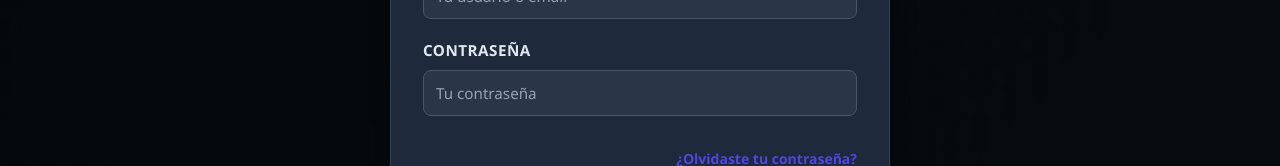
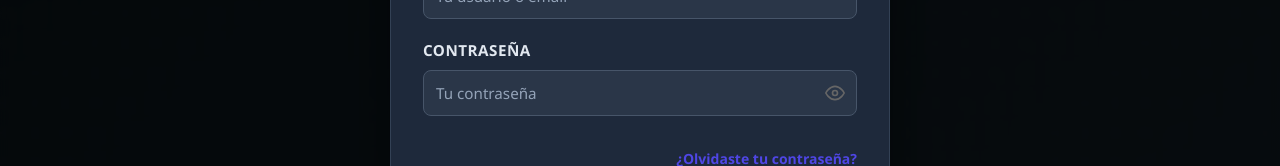
Before and after one commit to juan310619/Gestor_de_tareas, a React (Vite) app in the folder Fronted/: page / in a window 1280 px wide. Both pictures are taken after a click on the button "Iniciar sesión". Shown: the part 308-474 px from the top of the page. Built offline with nearby package versions, Linux system fonts and the light colour scheme; no server answers.

Commit message:
PRODUCCION 1.4

```diff
--- a/Fronted/src/components/LoginModal.tsx
+++ b/Fronted/src/components/LoginModal.tsx
@@ -17,6 +17,7 @@
 }: LoginProps) {
   const [username, setUsername] = useState("");
   const [password, setPassword] = useState("");
+  const [showPassword, setShowPassword] = useState(false);
   const [error, setError] = useState("");
   const [loading, setLoading] = useState(false);
 
@@ -96,14 +97,35 @@
 
           <div className="form-group">
             <label htmlFor="password">Contraseña</label>
+            <div className="password-input-container">
               <input
                 id="password"
-              type="password"
+                type={showPassword ? "text" : "password"}
                 value={password}
                 onChange={(e) => setPassword(e.target.value)}
                 placeholder="Tu contraseña"
                 disabled={loading}
               />
+              <button
+                type="button"
+                className="password-toggle"
+                onClick={() => setShowPassword(!showPassword)}
+                title={showPassword ? "Ocultar contraseña" : "Mostrar contraseña"}
+                tabIndex={-1}
+              >
+                {showPassword ? (
+                  <svg viewBox="0 0 24 24" fill="none" stroke="currentColor" strokeWidth="2" strokeLinecap="round" strokeLinejoin="round">
+                    <path d="M17.94 17.94A10.07 10.07 0 0 1 12 19c-7 0-11-8-11-8a18.45 18.45 0 0 1 5.06-5.94M9.9 4.24A9.12 9.12 0 0 1 12 4c7 0 11 8 11 8a18.5 18.5 0 0 1-2.16 3.19m-6.72-1.07a3 3 0 1 1-4.24-4.24"></path>
+                    <line x1="1" y1="1" x2="23" y2="23"></line>
+                  </svg>
+                ) : (
+                  <svg viewBox="0 0 24 24" fill="none" stroke="currentColor" strokeWidth="2" strokeLinecap="round" strokeLinejoin="round">
+                    <path d="M1 12s4-8 11-8 11 8 11 8-4 8-11 8-11-8-11-8z"></path>
+                    <circle cx="12" cy="12" r="3"></circle>
+                  </svg>
+                )}
+              </button>
+            </div>
           </div>
 
           {error && <div className="error-message">{error}</div>}
--- a/Fronted/src/components/RegisterModal.tsx
+++ b/Fronted/src/components/RegisterModal.tsx
@@ -17,6 +17,8 @@
   const [email, setEmail] = useState("");
   const [password, setPassword] = useState("");
   const [confirmPassword, setConfirmPassword] = useState("");
+  const [showPassword, setShowPassword] = useState(false);
+  const [showConfirmPassword, setShowConfirmPassword] = useState(false);
   const [error, setError] = useState("");
   const [loading, setLoading] = useState(false);
 
@@ -138,26 +140,68 @@
 
           <div className="form-group">
             <label htmlFor="password">Contraseña</label>
+            <div className="password-input-container">
               <input
                 id="password"
-              type="password"
+                type={showPassword ? "text" : "password"}
                 value={password}
                 onChange={(e) => setPassword(e.target.value)}
                 placeholder="Mínimo 6 caracteres"
                 disabled={loading}
               />
+              <button
+                type="button"
+                className="password-toggle"
+                onClick={() => setShowPassword(!showPassword)}
+                title={showPassword ? "Ocultar contraseña" : "Mostrar contraseña"}
+                tabIndex={-1}
+              >
+                {showPassword ? (
+                  <svg viewBox="0 0 24 24" fill="none" stroke="currentColor" strokeWidth="2" strokeLinecap="round" strokeLinejoin="round">
+                    <path d="M17.94 17.94A10.07 10.07 0 0 1 12 19c-7 0-11-8-11-8a18.45 18.45 0 0 1 5.06-5.94M9.9 4.24A9.12 9.12 0 0 1 12 4c7 0 11 8 11 8a18.5 18.5 0 0 1-2.16 3.19m-6.72-1.07a3 3 0 1 1-4.24-4.24"></path>
+                    <line x1="1" y1="1" x2="23" y2="23"></line>
+                  </svg>
+                ) : (
+                  <svg viewBox="0 0 24 24" fill="none" stroke="currentColor" strokeWidth="2" strokeLinecap="round" strokeLinejoin="round">
+                    <path d="M1 12s4-8 11-8 11 8 11 8-4 8-11 8-11-8-11-8z"></path>
+                    <circle cx="12" cy="12" r="3"></circle>
+                  </svg>
+                )}
+              </button>
+            </div>
           </div>
 
           <div className="form-group">
             <label htmlFor="confirmPassword">Confirmar Contraseña</label>
+            <div className="password-input-container">
               <input
                 id="confirmPassword"
-              type="password"
+                type={showConfirmPassword ? "text" : "password"}
                 value={confirmPassword}
                 onChange={(e) => setConfirmPassword(e.target.value)}
                 placeholder="Repite tu contraseña"
                 disabled={loading}
               />
+              <button
+                type="button"
+                className="password-toggle"
+                onClick={() => setShowConfirmPassword(!showConfirmPassword)}
+                title={showConfirmPassword ? "Ocultar contraseña" : "Mostrar contraseña"}
+                tabIndex={-1}
+              >
+                {showConfirmPassword ? (
+                  <svg viewBox="0 0 24 24" fill="none" stroke="currentColor" strokeWidth="2" strokeLinecap="round" strokeLinejoin="round">
+                    <path d="M17.94 17.94A10.07 10.07 0 0 1 12 19c-7 0-11-8-11-8a18.45 18.45 0 0 1 5.06-5.94M9.9 4.24A9.12 9.12 0 0 1 12 4c7 0 11 8 11 8a18.5 18.5 0 0 1-2.16 3.19m-6.72-1.07a3 3 0 1 1-4.24-4.24"></path>
+                    <line x1="1" y1="1" x2="23" y2="23"></line>
+                  </svg>
+                ) : (
+                  <svg viewBox="0 0 24 24" fill="none" stroke="currentColor" strokeWidth="2" strokeLinecap="round" strokeLinejoin="round">
+                    <path d="M1 12s4-8 11-8 11 8 11 8-4 8-11 8-11-8-11-8z"></path>
+                    <circle cx="12" cy="12" r="3"></circle>
+                  </svg>
+                )}
+              </button>
+            </div>
           </div>
 
           {error && <div className="error-message">{error}</div>}
--- a/Fronted/src/styles/login.css
+++ b/Fronted/src/styles/login.css
@@ -88,6 +88,41 @@
   background-color: #f9f9f9;
   color: #888;
   cursor: not-allowed;
+}
+
+/* Password Visibility Toggle */
+.password-input-container {
+  position: relative;
+  display: flex;
+  align-items: center;
+}
+
+.password-input-container input {
+  width: 100%;
+  padding-right: 45px; /* Space for the icon */
+}
+
+.password-toggle {
+  position: absolute;
+  right: 12px;
+  background: none;
+  border: none;
+  padding: 0;
+  cursor: pointer;
+  display: flex;
+  align-items: center;
+  justify-content: center;
+  color: #666;
+  transition: color 0.3s ease;
+}
+
+.password-toggle:hover {
+  color: #4f46e5;
+}
+
+.password-toggle svg {
+  width: 20px;
+  height: 20px;
 }
 
 /* Button Group for multiple buttons */
--- a/Fronted/src/view/ResetPassword.tsx
+++ b/Fronted/src/view/ResetPassword.tsx
@@ -6,6 +6,8 @@
   const [token, setToken] = useState<string | null>(null);
   const [newPassword, setNewPassword] = useState("");
   const [confirmPassword, setConfirmPassword] = useState("");
+  const [showPassword, setShowPassword] = useState(false);
+  const [showConfirmPassword, setShowConfirmPassword] = useState(false);
   const [error, setError] = useState("");
   const [success, setSuccess] = useState(false);
   const [loading, setLoading] = useState(false);
@@ -89,26 +91,68 @@
           <form onSubmit={handleSubmit} className="login-form">
             <div className="form-group">
               <label htmlFor="newPassword">Nueva Contraseña</label>
+              <div className="password-input-container">
                 <input
                   id="newPassword"
-                type="password"
+                  type={showPassword ? "text" : "password"}
                   value={newPassword}
                   onChange={(e) => setNewPassword(e.target.value)}
                   placeholder="Ingresa tu nueva contraseña"
                   disabled={loading}
                 />
+                <button
+                  type="button"
+                  className="password-toggle"
+                  onClick={() => setShowPassword(!showPassword)}
+                  title={showPassword ? "Ocultar contraseña" : "Mostrar contraseña"}
+                  tabIndex={-1}
+                >
+                  {showPassword ? (
+                    <svg viewBox="0 0 24 24" fill="none" stroke="currentColor" strokeWidth="2" strokeLinecap="round" strokeLinejoin="round">
+                      <path d="M17.94 17.94A10.07 10.07 0 0 1 12 19c-7 0-11-8-11-8a18.45 18.45 0 0 1 5.06-5.94M9.9 4.24A9.12 9.12 0 0 1 12 4c7 0 11 8 11 8a18.5 18.5 0 0 1-2.16 3.19m-6.72-1.07a3 3 0 1 1-4.24-4.24"></path>
+                      <line x1="1" y1="1" x2="23" y2="23"></line>
+                    </svg>
+                  ) : (
+                    <svg viewBox="0 0 24 24" fill="none" stroke="currentColor" strokeWidth="2" strokeLinecap="round" strokeLinejoin="round">
+                      <path d="M1 12s4-8 11-8 11 8 11 8-4 8-11 8-11-8-11-8z"></path>
+                      <circle cx="12" cy="12" r="3"></circle>
+                    </svg>
+                  )}
+                </button>
+              </div>
             </div>
 
             <div className="form-group">
               <label htmlFor="confirmPassword">Confirmar Nueva Contraseña</label>
+              <div className="password-input-container">
                 <input
                   id="confirmPassword"
-                type="password"
+                  type={showConfirmPassword ? "text" : "password"}
                   value={confirmPassword}
                   onChange={(e) => setConfirmPassword(e.target.value)}
                   placeholder="Confirma tu nueva contraseña"
                   disabled={loading}
                 />
+                <button
+                  type="button"
+                  className="password-toggle"
+                  onClick={() => setShowConfirmPassword(!showConfirmPassword)}
+                  title={showConfirmPassword ? "Ocultar contraseña" : "Mostrar contraseña"}
+                  tabIndex={-1}
+                >
+                  {showConfirmPassword ? (
+                    <svg viewBox="0 0 24 24" fill="none" stroke="currentColor" strokeWidth="2" strokeLinecap="round" strokeLinejoin="round">
+                      <path d="M17.94 17.94A10.07 10.07 0 0 1 12 19c-7 0-11-8-11-8a18.45 18.45 0 0 1 5.06-5.94M9.9 4.24A9.12 9.12 0 0 1 12 4c7 0 11 8 11 8a18.5 18.5 0 0 1-2.16 3.19m-6.72-1.07a3 3 0 1 1-4.24-4.24"></path>
+                      <line x1="1" y1="1" x2="23" y2="23"></line>
+                    </svg>
+                  ) : (
+                    <svg viewBox="0 0 24 24" fill="none" stroke="currentColor" strokeWidth="2" strokeLinecap="round" strokeLinejoin="round">
+                      <path d="M1 12s4-8 11-8 11 8 11 8-4 8-11 8-11-8-11-8z"></path>
+                      <circle cx="12" cy="12" r="3"></circle>
+                    </svg>
+                  )}
+                </button>
+              </div>
             </div>
 
             {error && <div className="error-message">{error}</div>}
```
Lines whose indentation alone changed are shown as unchanged.
